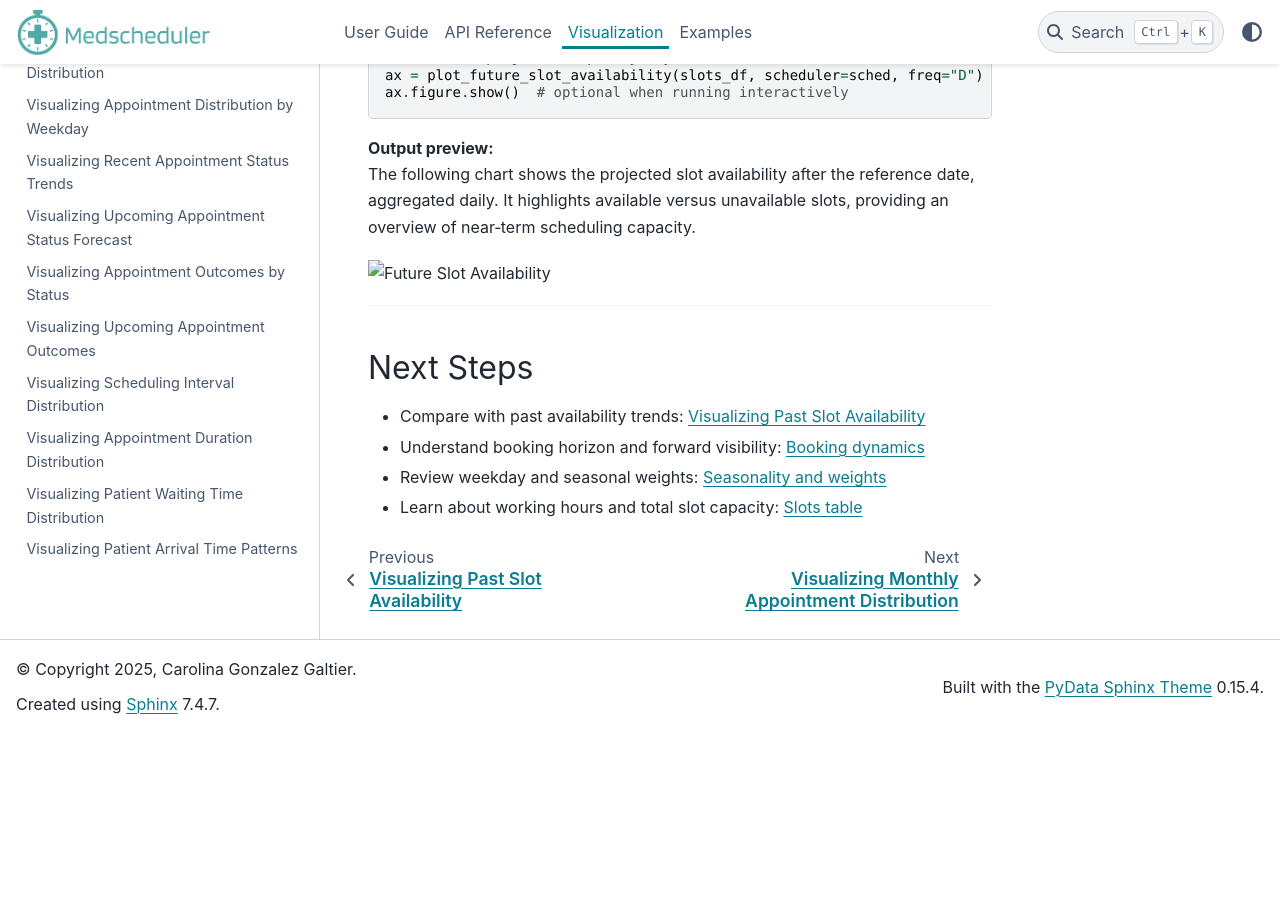
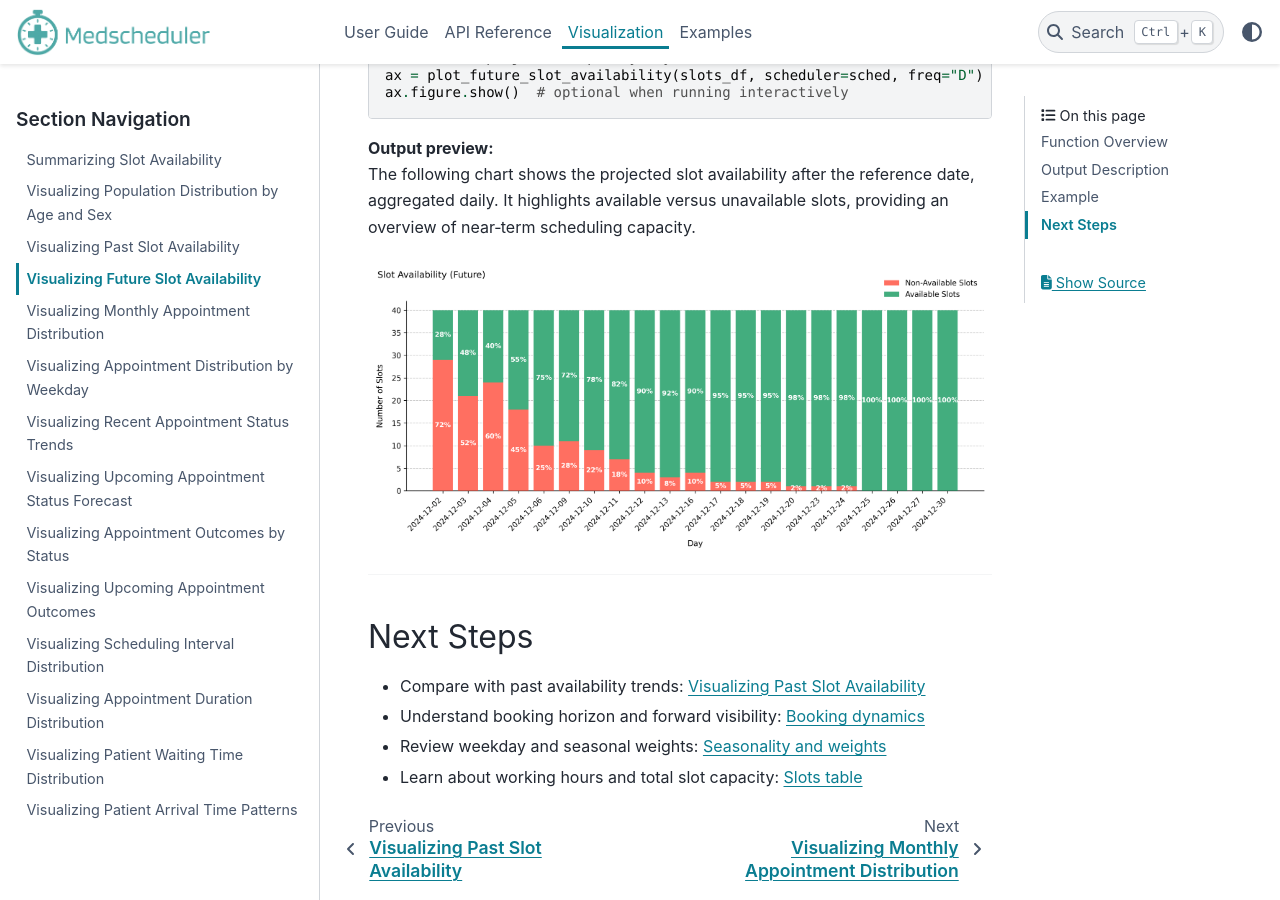
Before and after one commit to carogaltier/medscheduler, a Sphinx documentation site: the page built from docs/visualization/plot_future_slot_availability.md, in a window 1280 px wide and 900 px high, scrolled down 2234 px. Built offline with Sphinx 7.4.7 and the PyData theme 0.15.4, drawn with Linux system fonts in a browser that asks for light colours; before the commit the page ends 2967 px from its top, so only the background shows below that.

Commit message:
Update plot_future_slot_availability.md

```diff
--- a/docs/visualization/plot_future_slot_availability.md
+++ b/docs/visualization/plot_future_slot_availability.md
@@ -59,7 +59,7 @@
 **Output preview:**
 The following chart shows the projected slot availability after the reference date, aggregated daily. It highlights available versus unavailable slots, providing an overview of near‑term scheduling capacity.
 
-![Future Slot Availability](../_static/visuals/plot_future_slot_availability.png)
+![Future Slot Availability](../_static/visuals/visualization/plot_future_slot_availability.png)
 
 ---
 
```
